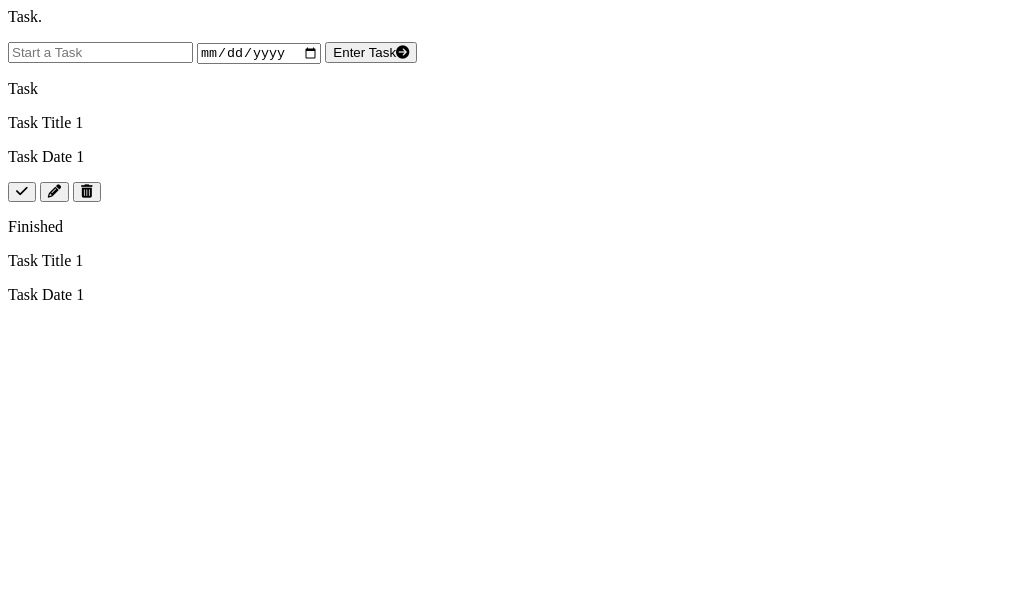
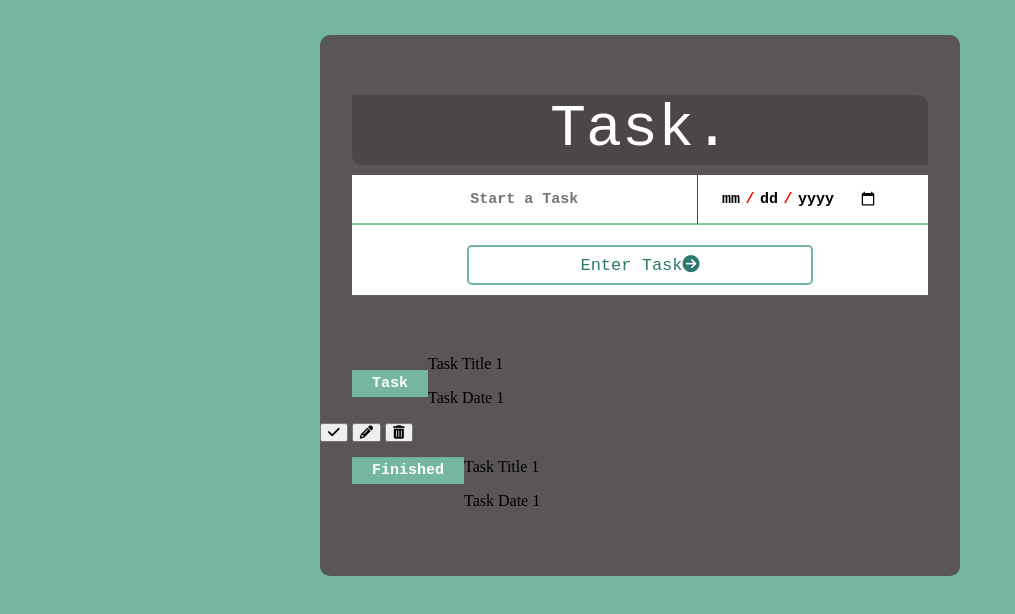
Before and after one commit to VickeTrossing/TODOlist, a plain HTML site: page index.html in a window 1280 px wide. Shown: the whole page, without its empty margins (0-1015 px from the left). Drawn offline with Linux system fonts and the light colour scheme.

Commit message:
added alot of css and some javascript

```diff
--- /dev/null
+++ b/app.js
@@ -0,0 +1,26 @@
+    var firebaseConfig = {
+        apiKey: "AIzaSyB4X6PJnCSfVdqX55VSHFjj-BdsF5Dp7tk",
+        authDomain: "todolist-8ef9f.firebaseapp.com",
+        databaseURL: "https://todolist-8ef9f.firebaseio.com",
+        projectId: "todolist-8ef9f",
+        storageBucket: "todolist-8ef9f.appspot.com",
+        messagingSenderId: "104560995309",
+        appId: "1:104560995309:web:5ca90d64988663fb2195e4"
+    };
+    // Initialize Firebase
+    firebase.initializeApp(firebaseConfig);
+
+
+const add_task = () => console.log("add_task");
+
+    const task_done = () => {
+        console.log("task_done");
+    }
+
+
+    const task_edit = () => console.log("task_edit");
+
+
+    const task_delete = () => {
+        console.log("task_delete");
+    }
--- a/index.html
+++ b/index.html
@@ -4,11 +4,14 @@
     <meta name="viewport" content="width=device-width, initial-scale=1.0">
     <title>TODO</title>
     <link rel="stylesheet" href="style.css" type="text/css">
+    <script src="https://www.gstatic.com/firebasejs/7.14.5/firebase-app.js"></script>
+    <script src="https://www.gstatic.com/firebasejs/7.14.5/firebase-database.js"></script>
+    <script src="app.js"></script>
     <script src="https://kit.fontawesome.com/d310d4da21.js" crossorigin="anonymous"></script>
 </head>
 <body>
     <div id="content_container">
-        <div id="finish_tast_header">
+        <div id="finish_task_header">
             <p>Task.</p>
         </div>
 
@@ -48,7 +51,17 @@
     </div>
 
 <script>
-
+    var firebaseConfig = {
+        apiKey: "AIzaSyB4X6PJnCSfVdqX55VSHFjj-BdsF5Dp7tk",
+        authDomain: "todolist-8ef9f.firebaseapp.com",
+        databaseURL: "https://todolist-8ef9f.firebaseio.com",
+        projectId: "todolist-8ef9f",
+        storageBucket: "todolist-8ef9f.appspot.com",
+        messagingSenderId: "104560995309",
+        appId: "1:104560995309:web:5ca90d64988663fb2195e4"
+    };
+    // Initialize Firebase
+    firebase.initializeApp(firebaseConfig);
 </script>
 </body>
 </html>
--- a/style.css
+++ b/style.css
@@ -0,0 +1,161 @@
+body{
+    background-color: #75b79e;
+}
+
+#content_container{
+    background-color: #5b5656;
+    width: 50%;
+    margin: auto;
+    display: inline-block;
+    padding-bottom: 50px;
+    position: absolute;
+    left: 50%;
+    transform: translate(-50%, 5%);
+    border-radius: 10px;
+}
+
+#finish_task_header{
+    margin: auto;
+    background-color: #4d4646;
+    color: white;
+    width: 90%;
+    height: 70px;
+    font-size: 60px;
+    font-family: monospace;
+    text-align: center;
+    border-top-right-radius: 10px;
+    border-bottom-left-radius: 10px;
+}
+
+
+#task_input_container{
+    background-color: #fff;
+    margin: 10px auto;
+    height: 120px;
+    width: 90%;
+    margin-bottom: 60px;
+}
+
+#input_box{
+    width: 60%;
+    float: left;
+    height: 50px;
+    background-color: none;
+    border: none;
+    border-bottom: 2px solid #7fcd91;
+    text-align: center;
+    font-family: monospace;
+    font-weight: bold;
+    font-size: 15px;
+    border-right: 0.2px solid #4d4646;
+    transition: 0.3s;
+}
+
+#input_box:focus{
+    border-bottom: 4px solid #2c786c;
+    outline: none;
+}
+
+
+#input_date{
+    width: 40%;
+    float: left;
+    height: 50px;
+    background-color: none;
+    border: none;
+    border-bottom: 2px solid #7fcd91;
+    text-align: center;
+    font-family: monospace;
+    font-weight: bold;
+    font-size: 15px;
+    padding: 0;
+    transition: 0.3;
+}
+
+#input_date:focus{
+    border-bottom: 4px solid #2c786c;
+    outline: none;
+}
+
+
+::-webkit-datetime-edit-feilds-wrapper{
+    background: white;
+    margin-left: 50px;
+}
+
+::-webkit-datetime-edit-text{
+    color: red;
+    padding: 0 0.3em;
+}
+
+::-webkit-datetime-edit-month-field{
+    color: black;
+    font-family: monospace;
+}
+
+::-webkit-datetime-edit-day-field{
+    color: black;
+    font-family: monospace;
+}
+
+::-webkit-datetime-edit-year-field{
+    color: black;
+    font-family: monospace;
+}
+
+::-webkit-inner-spin-button{
+    display: none;
+}
+
+::-webkit-calendar-picker-indicator{
+    opacity: 1;
+    display: block;
+    float: left;
+    margin-right: 50px;
+    color: #fa163f;
+    width: 15.5px;
+    height: 15.5px;
+}
+
+#input_button{
+    width: 60%;
+    float: left;
+    margin-left: 20%;
+    margin-top: 20px;
+    background-color: #fff;
+    height: 40px;
+    color: #2c786c;
+    cursor: pointer;
+    outline: none;
+    text-align: center;
+    font-family: monospace;
+    font-size: 17px;
+    text-align: center;
+    border: 2px solid #75b79e;
+    border-radius: 5px;
+}
+
+#input_button:hover{
+    background-color: #75b79e;
+    color: white;
+}
+
+#input_button:active{
+    transform: translateY(4px);
+}
+
+.header{
+    float: left;
+    margin-left: 5%;
+    background-color: #75b79e;
+    color: white;
+    text-align: center;
+    font-family: monospace;
+    font-weight: bold;
+    font-size: 15px;
+    padding-top: 5px;
+    padding-bottom: 5px;
+    padding-left: 20px;
+    padding-right: 20px;
+    box-shadow: opx 5px #4d4646;
+}
```
